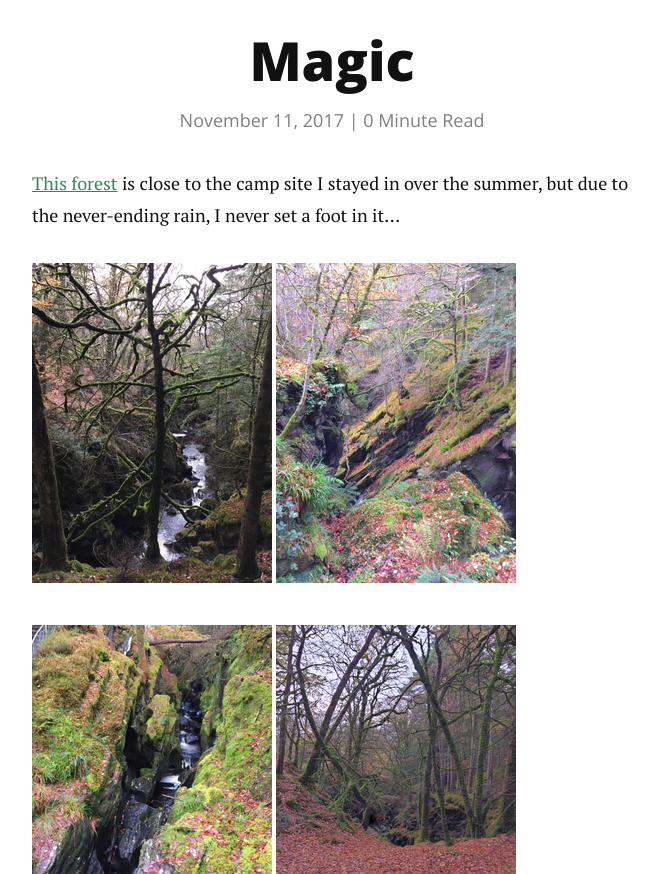
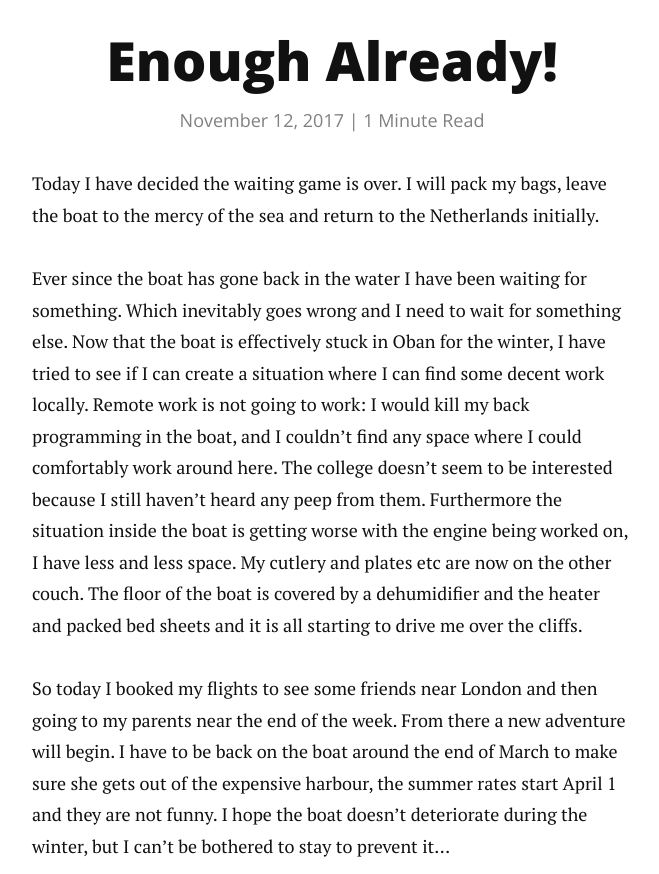
Before and after one commit to annard/annard.github.io, a Jekyll site: the page built from _posts/2017-11-12-enough-already.markdown, in a window 1280 px wide and 1400 px high. Shown: the part 270-1144 px from the top of the window, without its empty margins (308-967 px from the left). Built offline with Jekyll 4.4.1, drawn with Linux system fonts in a browser that asks for light colours; nearby versions of some CDN libraries; some of the changed text lies outside the part shown; grey boxes are pictures that could not be loaded.

Commit message:
enough magic already

```diff
--- a/_posts/2017-11-12-enough-already.markdown
+++ b/_posts/2017-11-12-enough-already.markdown
@@ -1,12 +1,15 @@
 ---
 layout: post
-title:  "Magic"
-date: 2017-11-11 20:30:00 +0000
-categories: entertainment
+title:  "Enough Already!"
+date: 2017-11-12 20:30:00 +0000
+categories: boat
 ---
-[This forest](https://www.walkhighlands.co.uk/argyll/glen-dubh.shtml) is close to the camp site I stayed in over the summer, but due to the never-ending rain, I never set a foot in it...
+Today I have decided the waiting game is over. I will pack my bags, leave the boat to the mercy of the sea and return to the Netherlands initially.
 
-![IMG 2706](/images/Barcaldine/IMG_2706.png)
-![IMG 2715](/images/Barcaldine/IMG_2715.png)
-![IMG 2723](/images/Barcaldine/IMG_2723.png)
-![IMG 2728](/images/Barcaldine/IMG_2728.png)
+Ever since the boat has gone back in the water I have been waiting for something. Which inevitably goes wrong and I need to wait for something else. Now that the boat is effectively stuck in Oban for the winter, I have tried to see if I can create a situation where I can find some decent work locally. Remote work is not going to work: I would kill my back programming in the boat, and I couldn't find any space where I could comfortably work around here. The college doesn't seem to be interested because I still haven't heard any peep from them.
+Furthermore the situation inside the boat is getting worse with the engine being worked on, I have less and less space. My cutlery and plates etc are now on the other couch. The floor of the boat is covered by a dehumidifier and the heater and packed bed sheets and it is all starting to drive me over the cliffs.
+
+So today I booked my flights to see some friends near London and then going to my parents near the end of the week. From there a new adventure will begin. I have to be back on the boat around the end of March to make sure she gets out of the expensive harbour, the summer rates start April 1 and they are not funny. I hope the boat doesn't deteriorate during the winter, but I can't be bothered to stay to prevent it...
+
+In the meantime, I may not blog a lot but I leave you with this image (hint: open in a separate browser tab for maximum effect):<br/>
+![Oban panorama](/images/Oban/IMG_2741.png)
```
Also changed, not shown: _posts/2017-11-11-magic.markdown (+7 -9 lines).
